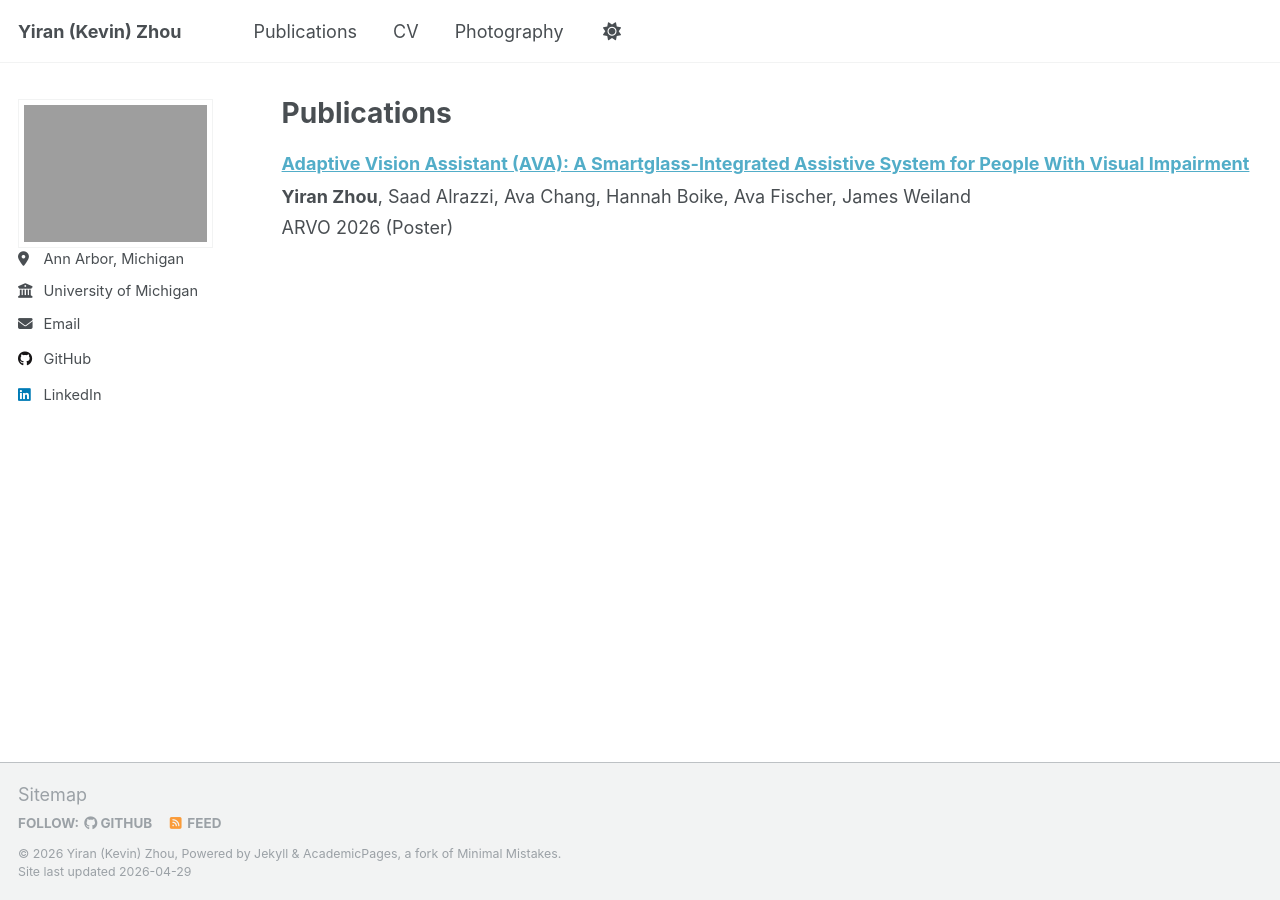
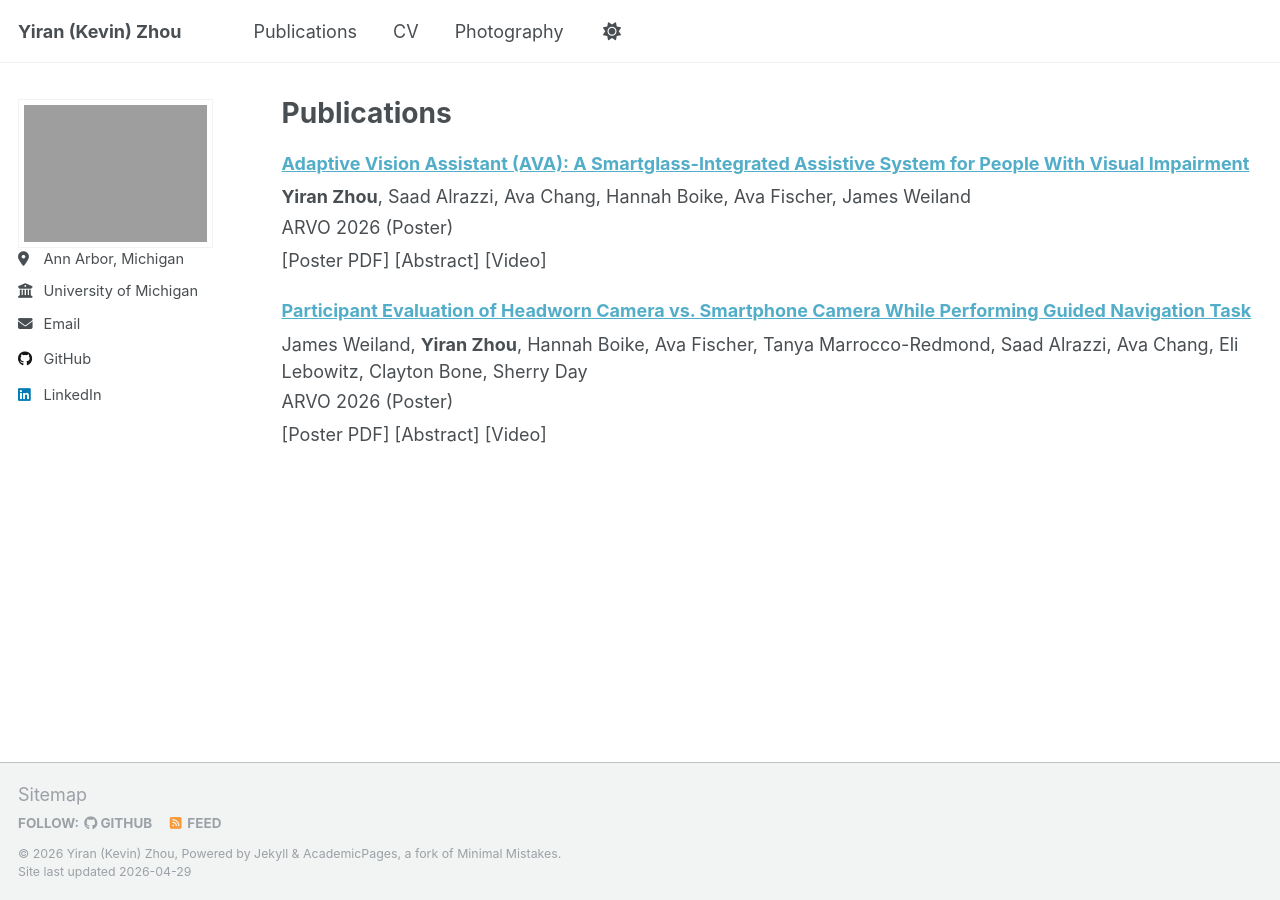
Before and after one commit to kevin-yiran-zhou/kevin-yiran-zhou.github.io, a Jekyll site: the page built from _pages/publications.html, in a window 1280 px wide. Built offline with Jekyll 4.4.1, drawn with Linux system fonts in a browser that asks for light colours; a script that is not in the unit is left out.

Commit message:
ARVO 2026 added

```diff
--- a/_pages/publications.html
+++ b/_pages/publications.html
@@ -14,9 +14,17 @@ author_profile: true
 <!-- Publications will be added here as they become available -->
 <!-- <p>Publications will be listed here as they become available.</p> -->
 <div class="publication-entry" style="margin: 1.25rem 0;">
-  <p style="margin-bottom: 0.35rem;"><strong><a href="{{ base_path }}/publications/ava-poster-2026/">Adaptive Vision Assistant (AVA): A Smartglass-Integrated Assistive System for People With Visual Impairment</a></strong></p>
+  <p style="margin-bottom: 0.35rem;"><strong><a href="{{ base_path }}/publications/arvo-2026-1/">Adaptive Vision Assistant (AVA): A Smartglass-Integrated Assistive System for People With Visual Impairment</a></strong></p>
   <p style="margin: 0.2rem 0;"><strong>Yiran Zhou</strong>, Saad Alrazzi, Ava Chang, Hannah Boike, Ava Fischer, James Weiland</p>
   <p style="margin: 0.2rem 0;">ARVO 2026 (Poster)</p>
+  <p style="margin-top: 0.35rem;">[Poster PDF] [Abstract] [Video]</p>
+</div>
+
+<div class="publication-entry" style="margin: 1.25rem 0;">
+  <p style="margin-bottom: 0.35rem;"><strong><a href="{{ base_path }}/publications/arvo-2026-2/">Participant Evaluation of Headworn Camera vs. Smartphone Camera While Performing Guided Navigation Task</a></strong></p>
+  <p style="margin: 0.2rem 0;">James Weiland, <strong>Yiran Zhou</strong>, Hannah Boike, Ava Fischer, Tanya Marrocco-Redmond, Saad Alrazzi, Ava Chang, Eli Lebowitz, Clayton Bone, Sherry Day</p>
+  <p style="margin: 0.2rem 0;">ARVO 2026 (Poster)</p>
+  <p style="margin-top: 0.35rem;">[Poster PDF] [Abstract] [Video]</p>
 </div>
 
 <!-- New style rendering if publication categories are defined -->
```
Also changed, not shown: _pages/arvo-2026-1.md (renamed from _pages/ava-poster-2026.md, +2 -2 lines), _pages/arvo-2026-2.md (added, +14 -0 lines).
